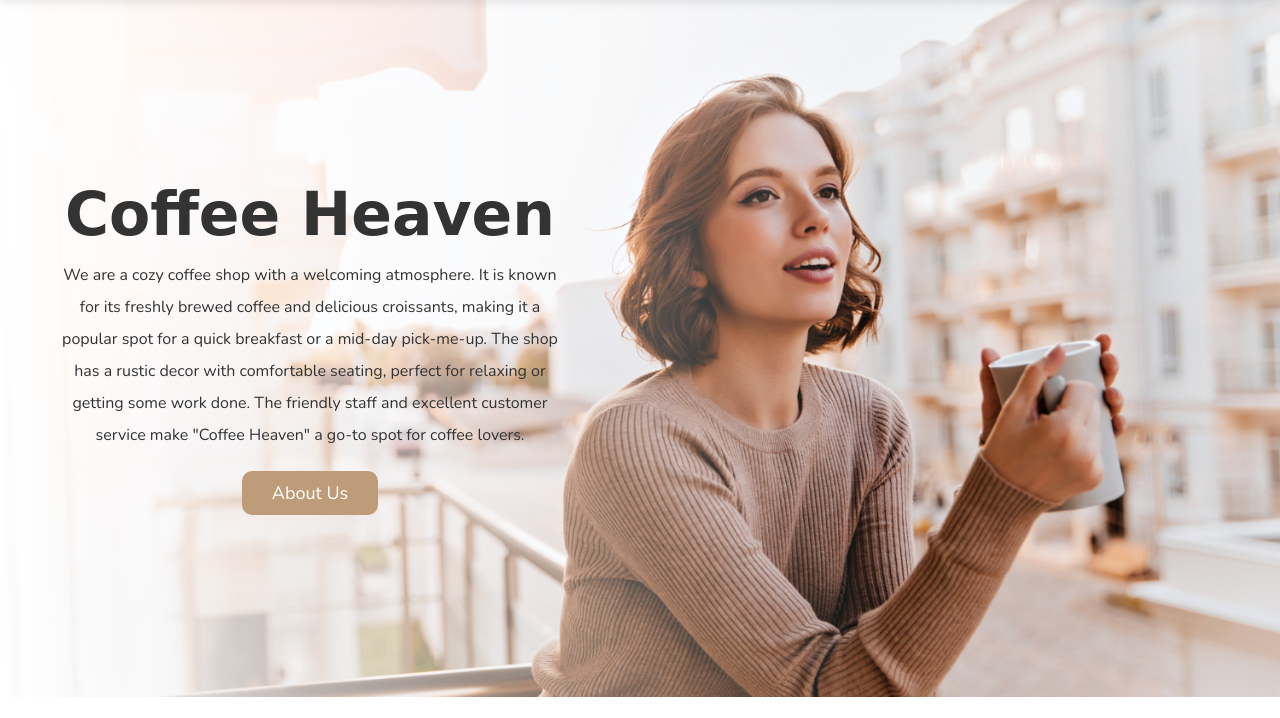
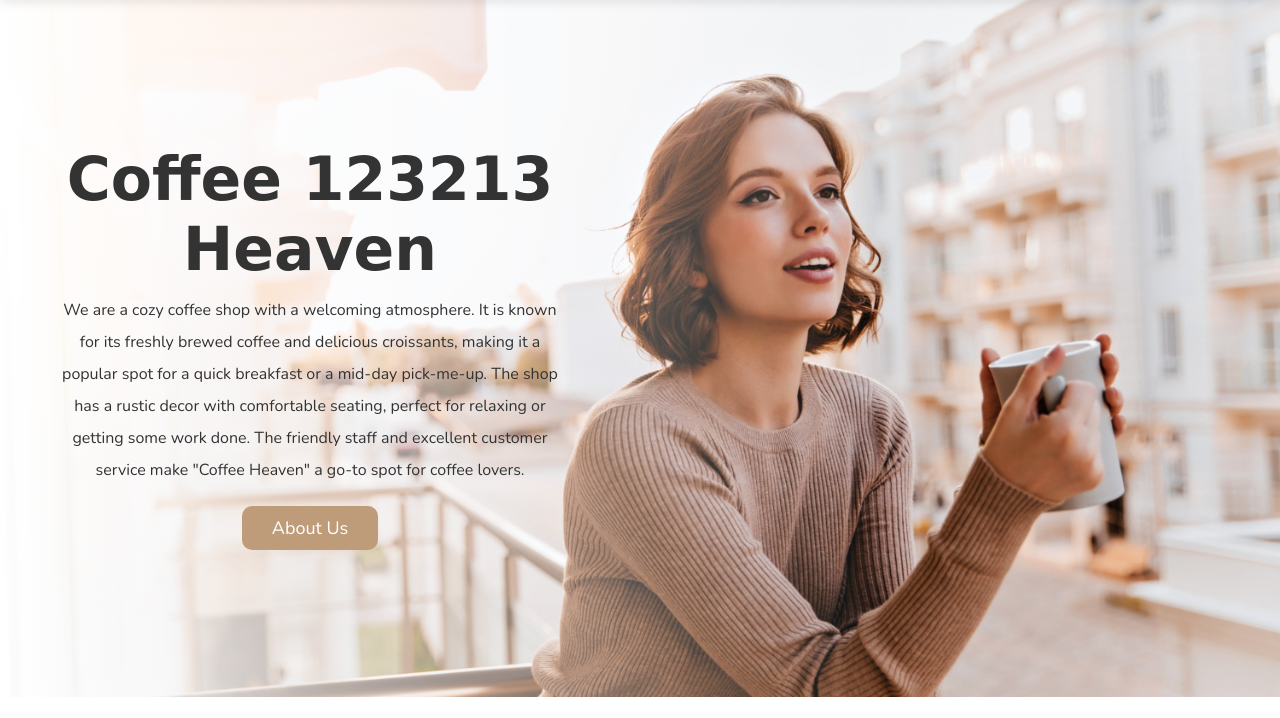
Before and after one commit to kravetsvlad/coffee_shop, a plain HTML site: page index.html in a window 1280 px wide. Shown: the part 82-800 px from the top of the page. Drawn offline with nearby package versions, Linux system fonts and the light colour scheme; files whose address does not match are found by name; a web font is replaced by a local one.

Commit message:
Update index.html

```diff
--- a/index.html
+++ b/index.html
@@ -57,7 +57,7 @@
 
         <section class="home" id="home">
             <div class="content">
-                <h3>coffee heaven</h3>
+                <h3>coffee 123213 heaven</h3>
                 <p>We are a cozy coffee shop with a welcoming atmosphere. It is known for its freshly brewed coffee and delicious croissants,
                 making it a popular spot for a quick breakfast or a mid-day pick-me-up. The shop has a rustic decor with comfortable
                 seating, perfect for relaxing or getting some work done. The friendly staff and excellent customer service make "Coffee
```
